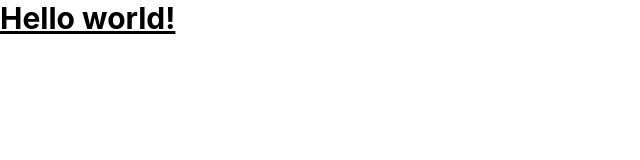
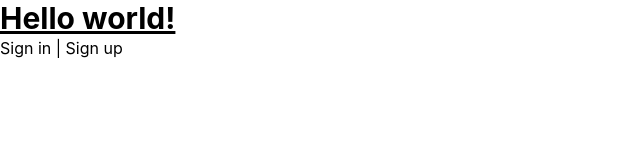
Before and after one commit to nma-notes/webapp, a React (Vite) app: page / in a window 1280 px wide. Shown: the top 160 px of the page, without its empty margins (0-640 px from the left). Built offline with nearby package versions, Linux system fonts and the light colour scheme.

Commit message:
add react router dom

```diff
--- a/package.json
+++ b/package.json
@@ -9,7 +9,8 @@
   },
   "dependencies": {
     "react": "^18.0.0",
-    "react-dom": "^18.0.0"
+    "react-dom": "^18.0.0",
+    "react-router-dom": "6"
   },
   "devDependencies": {
     "@types/react": "^18.0.0",
--- a/src/App.tsx
+++ b/src/App.tsx
@@ -1,11 +1,20 @@
 import { useState } from "react";
 import logo from "./logo.svg";
 import "./App.css";
+import { Link } from "react-router-dom";
 
 function App() {
   const [count, setCount] = useState(0);
 
-  return <h1 className="text-3xl font-bold underline">Hello world!</h1>;
+  return (
+    <div>
+      <h1 className="text-3xl font-bold underline">Hello world!</h1>
+      <nav>
+        <Link to={"/sign_in"}>Sign in</Link> |{" "}
+        <Link to={"/sign_up"}>Sign up</Link>
+      </nav>
+    </div>
+  );
 }
 
 export default App;
--- a/src/main.tsx
+++ b/src/main.tsx
@@ -1,10 +1,19 @@
-import React from 'react'
-import ReactDOM from 'react-dom/client'
-import App from './App'
-import './index.css'
+import React from "react";
+import ReactDOM from "react-dom/client";
+import App from "./App";
+import "./index.css";
+import { BrowserRouter, Route, Routes } from "react-router-dom";
+import SignIn from "./routes/sign_in";
+import SignUp from "./routes/sign_up";
 
-ReactDOM.createRoot(document.getElementById('root')!).render(
+ReactDOM.createRoot(document.getElementById("root")!).render(
   <React.StrictMode>
-    <App />
+    <BrowserRouter>
+      <Routes>
+        <Route path="/" element={<App />} />
+        <Route path={"/sign_in"} element={<SignIn />} />
+        <Route path={"/sign_up"} element={<SignUp />} />
+      </Routes>
+    </BrowserRouter>
   </React.StrictMode>
-)
+);
--- /dev/null
+++ b/src/routes/sign_in.tsx
@@ -0,0 +1,3 @@
+export default function SignIn() {
+  return <h2>Sign In</h2>;
+}
--- /dev/null
+++ b/src/routes/sign_up.tsx
@@ -0,0 +1,3 @@
+export default function SignUp() {
+  return <h2>Sign Up</h2>;
+}
```
Also changed, not shown: 1 other file (tests, documents, lock files or other folders).
